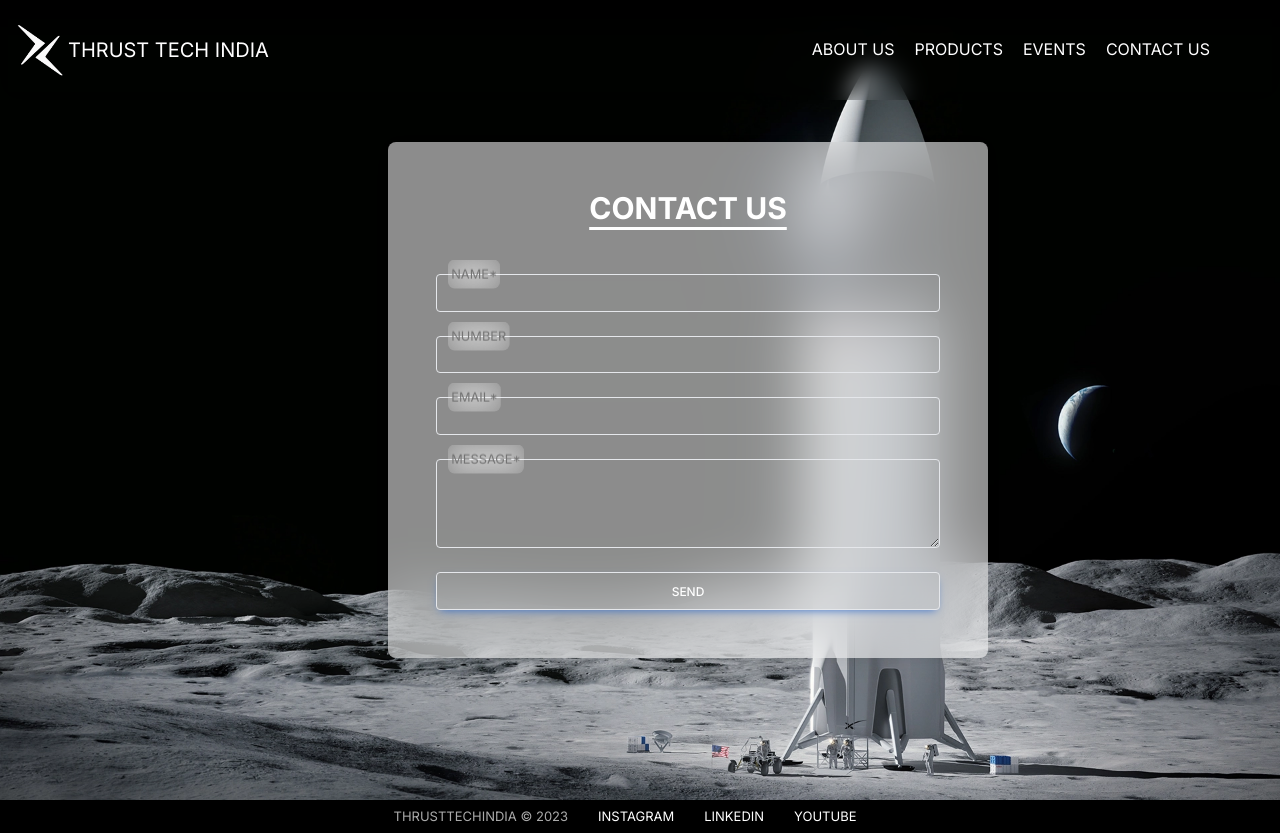
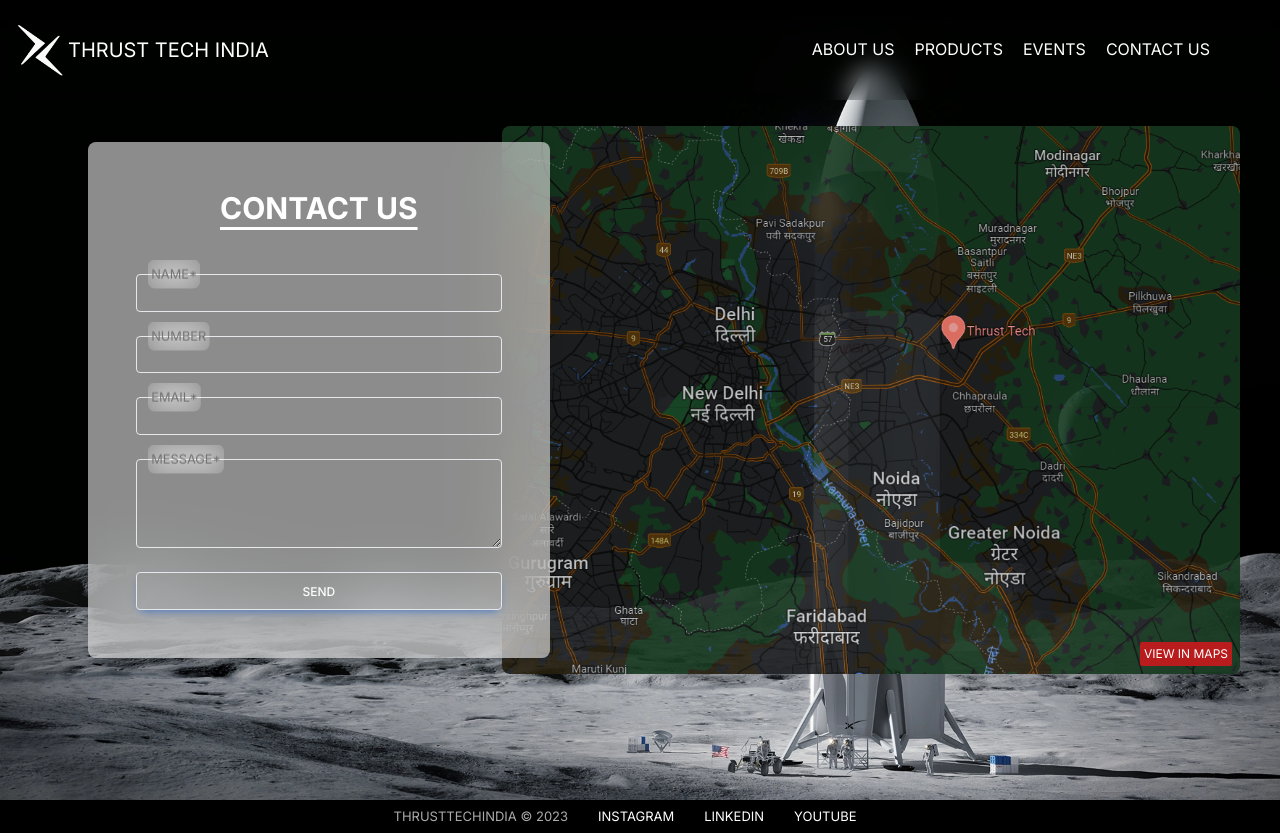
Before and after one commit to viralgupta/thrust-tech, a Next.js app: page /contactus in a window 1280 px wide. Built offline with nearby package versions, Linux system fonts and the light colour scheme.

Commit message:
fixed last commit

```diff
--- a/app/contactus/page.tsx
+++ b/app/contactus/page.tsx
@@ -98,6 +98,7 @@ const page = () => {
 
   function handleImageLoad() {
     document.getElementById('parentDiv')!.style.display = 'block';
+    console.log("running")
     // document.querySelector('#parentDiv a')!.style.display = 'inline-block';
   }
 
@@ -203,17 +204,17 @@ const page = () => {
             href="https://www.google.com/maps/place/Thrust+Tech/@28.6775365,77.3611831,10.32z/data=!4m6!3m5!1s0x390cf18883097b0f:0x14d61ddbe213e804!8m2!3d28.6689899!4d77.4502252!16s%2Fg%2F11ss3clxpg?entry=ttu"
             target="_blank"
             rel="noopener"
-            className="absolute bottom-0 right-0 m-2 z-10 p-1 bg-red-700 text-xs text-white w-min rounded-sm h-min align-bottom hover:bg-gray-900 duration-300 mt-1 ml-auto lowercase cursor-pointer"
-            style={{display: "none"}}
+            className="absolute bottom-0 right-0 m-2 z-10 p-1 bg-red-700 text-xs text-white w-min rounded-sm h-min align-bottom hover:bg-gray-900 duration-300 mt-1 ml-auto cursor-pointer"
+            // style={{display: "none"}}
           >
-            View In Maps
+            View&nbsp;In&nbsp;Maps
           </a>
           <img
             src="/img/maps.png"
             alt="maps"
             className="rounded-lg opacity-90 hover:opacity-100 duration-500"
             onLoad={handleImageLoad}
-            style={{display: "none"}}
+            // style={{display: "none"}}
           />
         </div>
       </section>
```
